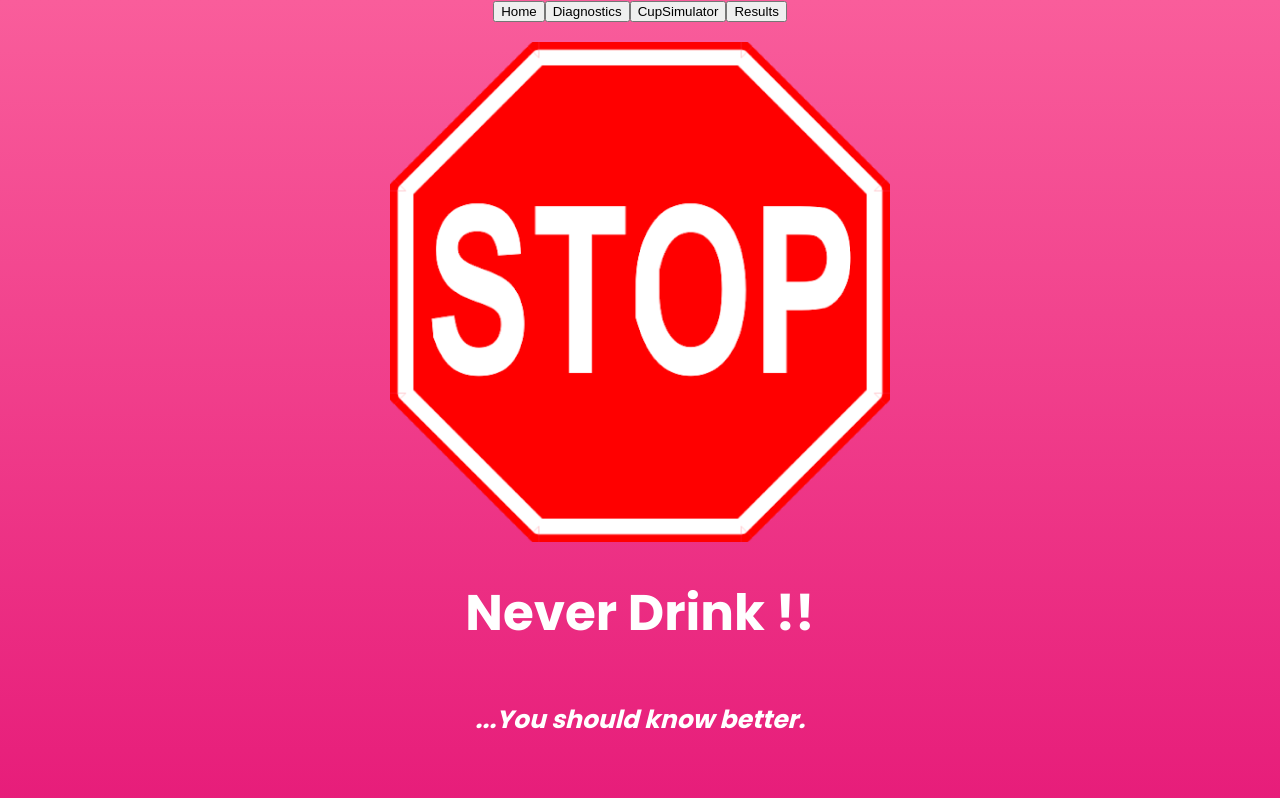
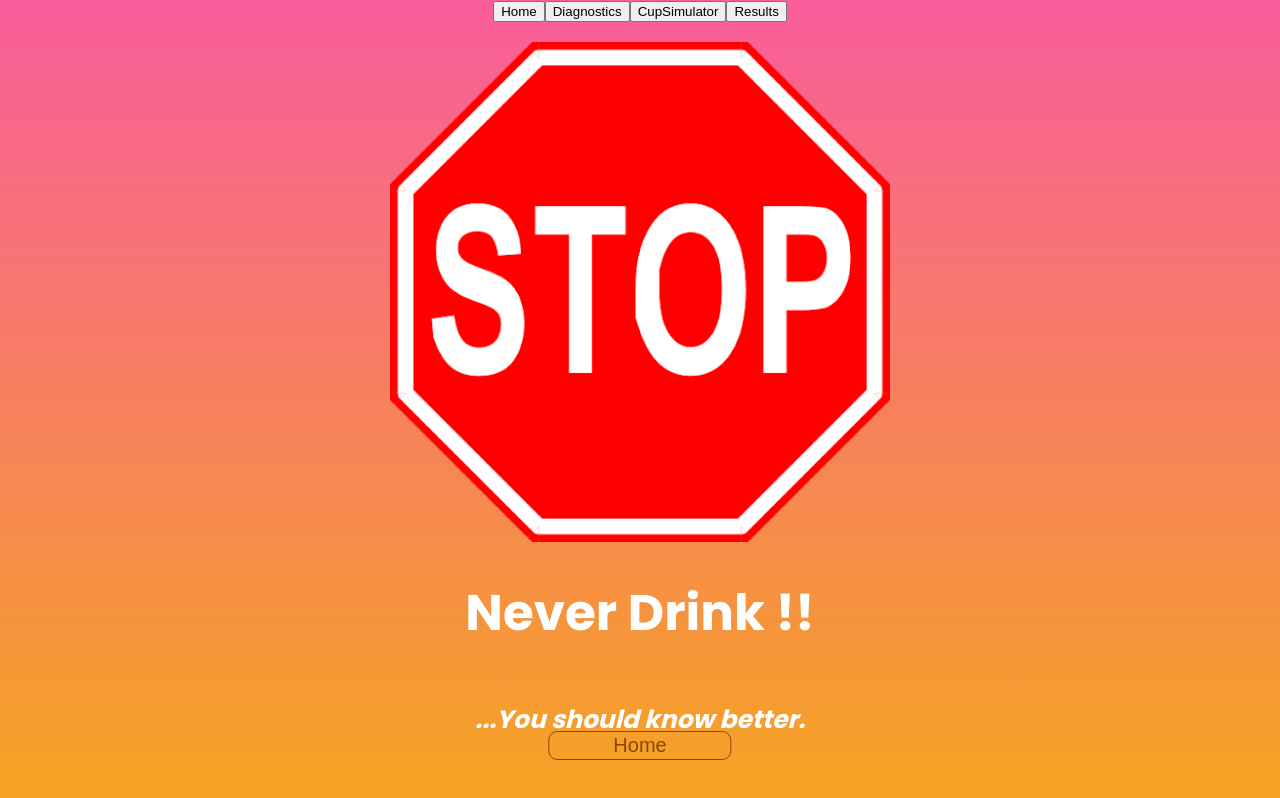
Before and after one commit to alexlwn123/guzzler, a React (Create React App) app: page /results in a window 1280 px wide. Built offline with nearby package versions, Linux system fonts and the light colour scheme; a small style sheet from the web is missing.

Commit message:
Style background and home button

```diff
--- a/src/App.css
+++ b/src/App.css
@@ -218,11 +218,11 @@ CupSimulator {
     bottom: 5%;
     transform: translate(-50%);
     background: none;
-    border: 1px solid #ffadce;
+    border: 1px solid #8a4900;
     border-radius: 9px;
-    font-family: Poppins;
+    font-family: Arial;
     font-style: normal;
-    font-weight: bold;
+    font-weight: 100;
     font-size: 20px;
     line-height: 25px;
     display: flex;
@@ -230,7 +230,7 @@ CupSimulator {
     text-align: center;
     padding-left: 5%;
     padding-right: 5%;
-    color: #ffadce;
+    color: #8a4900;
     outline: none;
     transition-duration: 0.2s;
 }
--- a/src/Components/Results.js
+++ b/src/Components/Results.js
@@ -18,7 +18,10 @@ function Results(props) {
           <img src={stop} className="stop" style={{"top": "20px", "position": "relative"}} alt="STOP!" />
       <p style={{"fontSize": "50px", "color": "white", "fontFamily":"Poppins"}}><b>Never Drink {material}!!</b></p>
       <p style={{"fontSize": "25px", "color":"white", "fontFamily":"Poppins"}}><i>...You should know better.</i></p>
-    </div>
+      <button className="home">Home</button>
+      </div>
+
+
   )
 }
 
--- a/src/Components/style/CupSimulator.css
+++ b/src/Components/style/CupSimulator.css
@@ -36,7 +36,7 @@
         height: 13vmin;
         top: 8vmin;
         left: 13vmin;
-        background: #f83a86;
+        background: linear-gradient(#f95d87, #f9845d);
         border-radius: 19%;
     }
 
--- a/src/index.css
+++ b/src/index.css
@@ -1,7 +1,7 @@
 html {
     width: 100%;
     height: 100%;
-  background-image: linear-gradient(#f95d9b, #e71d7a);
+    background-image: linear-gradient(#f95d9b, #f5a422);
     text-align: center;
     background-size: cover;
     overflow: hidden;
```
Lines whose indentation alone changed are shown as unchanged.
